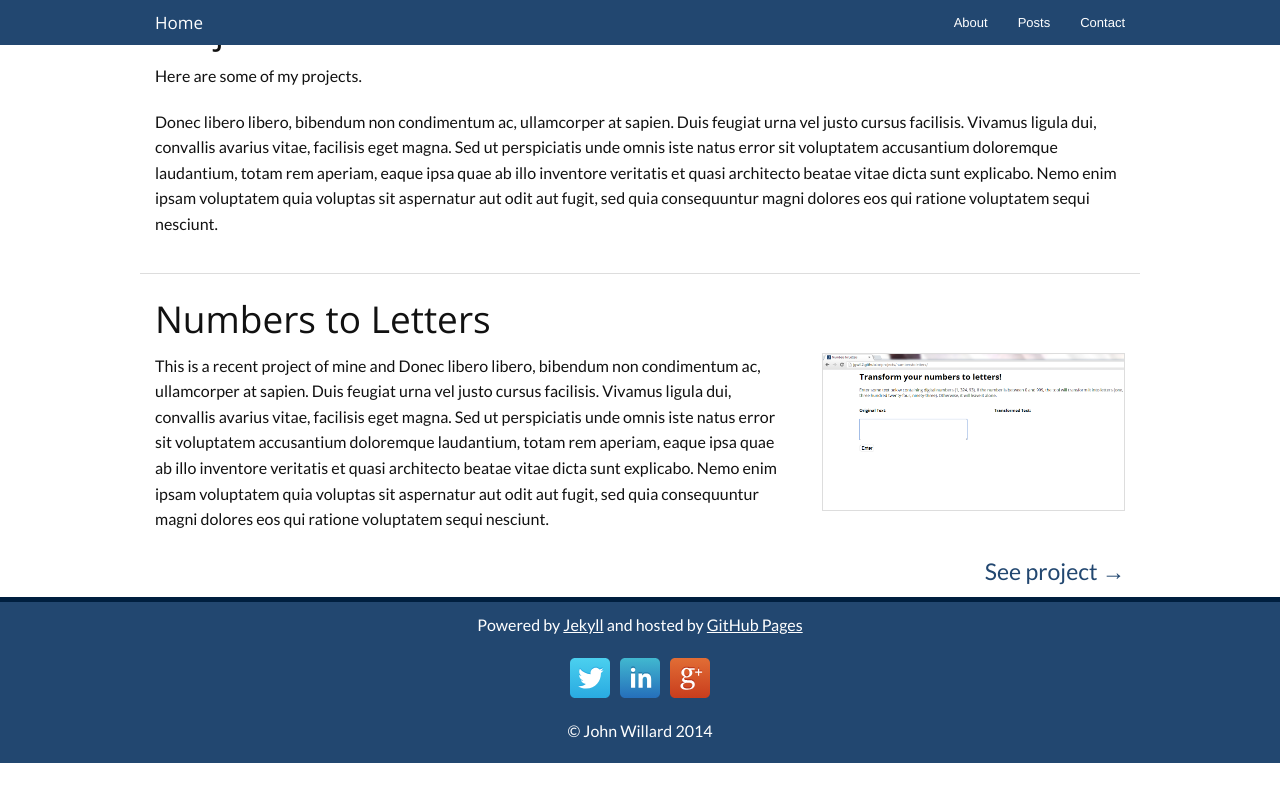
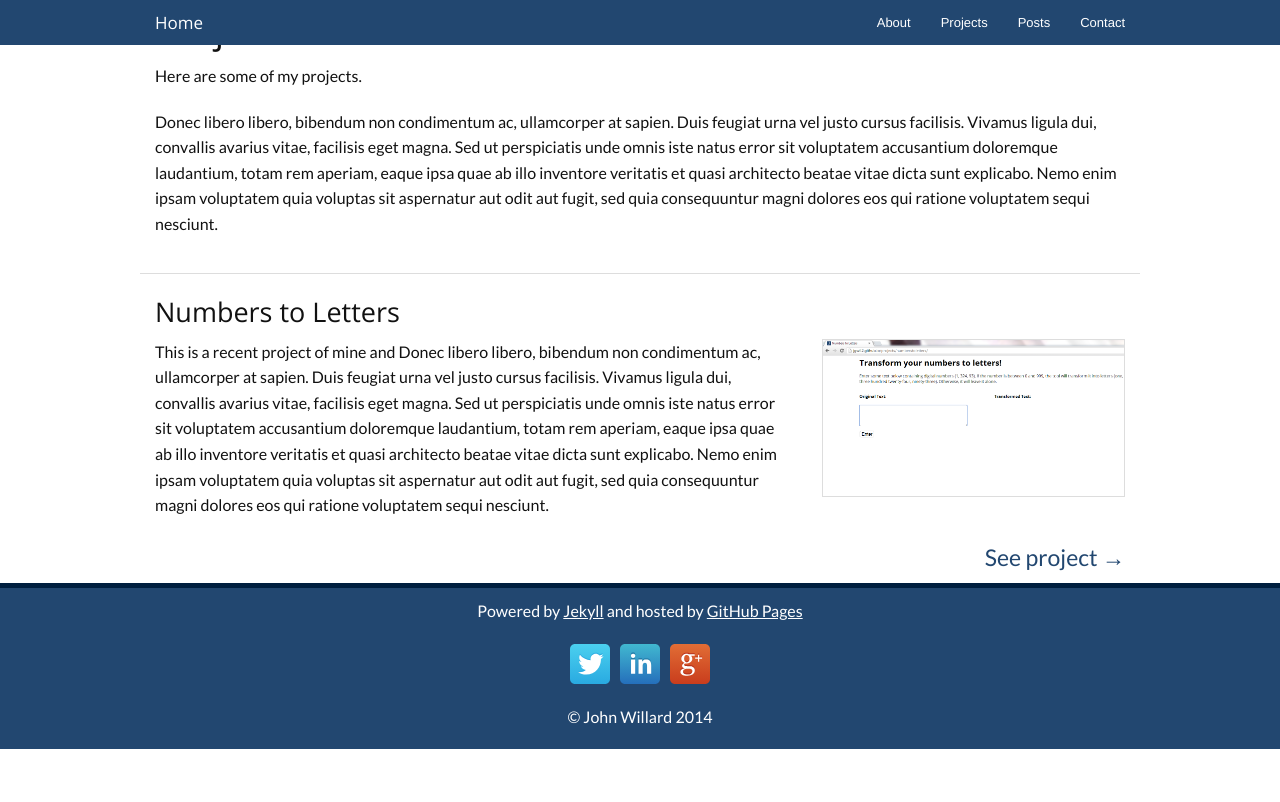
Before and after one commit to jgwil2/jgwil2.github.io, a Jekyll site: the page built from projects/index.html, in a window 1280 px wide. Shown: the top 802 px of the page. Built offline with Jekyll 4.4.1, drawn with Linux system fonts in a browser that asks for light colours; nearby versions of some CDN libraries; library files that are not in the unit come from our copies; Markdown is read by kramdown in place of the engine named in the settings; comment, search, counter and statistics services are not loaded.

Commit message:
smaller title

```diff
--- a/_includes/header.html
+++ b/_includes/header.html
@@ -26,8 +26,9 @@
         <section class="top-bar-section">
           <ul class="right">
             <li><a href="/about">About</a></li>
-			<li><a href="/posts">Posts</a></li>
-			<li><a href="/contact">Contact</a></li>
+            <li><a href="/projects">Projects</a></li>
+		      	<li><a href="/posts">Posts</a></li>
+		      	<li><a href="/contact">Contact</a></li>
           </ul>
         </section>
       </nav>
--- a/projects/index.html
+++ b/projects/index.html
@@ -12,7 +12,7 @@
 
 <div class="row topborder">
 	<div class="large-12 columns">
-		<h2>Numbers to Letters</h2>
+		<h3>Numbers to Letters</h3>
 	</div>
 </div>
 
```
